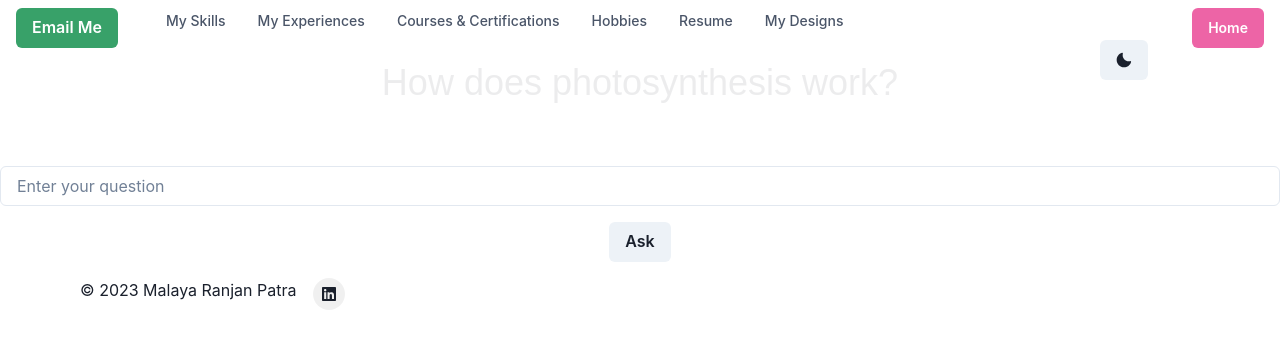
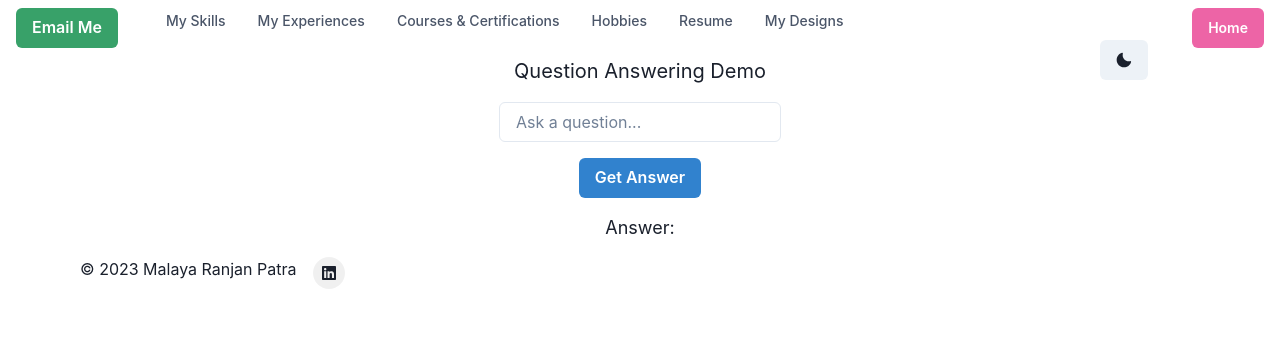
Before and after one commit to MalayaRP/my-world, a Next.js app: page /my-designs in a window 1280 px wide. Shown: the top 348 px of the page. Built offline with nearby package versions, Linux system fonts and the light colour scheme.

Commit message:
Update page.js

```diff
--- a/app/my-designs/page.js
+++ b/app/my-designs/page.js
@@ -1,89 +1,51 @@
 "use client"
-import React, { useState, useEffect } from 'react';
+import React, { useState } from 'react';
 import { VStack, Box, Button, Input, Text } from '@chakra-ui/react';
 
 export default function QuestionAnsweringApp() {
   const [question, setQuestion] = useState('');
   const [answer, setAnswer] = useState('');
 
-  const questions = [
-    "What's your name?",
-    "How does photosynthesis work?",
-    "Ask a question...",
-  ];
+  // Function to fetch the answer
+  const fetchAnswer = () => {
+    const questionsAndAnswers = {
+      'What is the capital of France?': 'Paris',
+      'Who wrote "Romeo and Juliet"?': 'William Shakespeare',
+      'What is the largest planet in our solar system?': 'Jupiter',
+      'What is the boiling point of water in Celsius?': '100°C',
+      'How many continents are there on Earth?': '7',
+    };
 
-  // Simple question-answering function (replace with your logic)
-  const getAnswer = (questionText) => {
-    // Basic question-answering logic here (e.g., hardcoded answers)
-    switch (questionText.toLowerCase()) {
-      case "what's your name?":
-        return "My name is Assistant.";
-      case 'how does photosynthesis work?':
-        return 'Photosynthesis is the process by which plants convert sunlight into energy.';
-      default:
-        return "I'm sorry, I don't know the answer to that question.";
+    const foundAnswer = questionsAndAnswers[question];
+
+    if (foundAnswer) {
+      setAnswer(foundAnswer);
+    } else {
+      setAnswer('Answer not found for this question');
     }
   };
 
-  const [introIndex, setIntroIndex] = useState(0);
-
-  useEffect(() => {
-    const intervalId = setInterval(() => {
-      setIntroIndex((prevIndex) =>
-        prevIndex === questions.length - 1 ? 0 : prevIndex + 1
-      );
-    }, 3000); // Change text every 3 seconds
-    return () => clearInterval(intervalId);
-  }, []);
-
-  const handleQuestionSubmit = () => {
-    const answerText = getAnswer(question);
-    setAnswer(answerText);
-  };
-
   return (
-    <VStack spacing="4" align="center">
-      {/* Animated Introduction */}
-      <div className="animated-text">
-        {questions[introIndex]}
-      </div>
-      <br />
-
-      {/* Text Input */}
+    <VStack spacing={4} align="center">
+      <Box>
+        <Text fontSize="xl">Question Answering Demo</Text>
+      </Box>
+      <Box>
         <Input
-        type="text"
-        placeholder="Enter your question"
+          placeholder="Ask a question..."
           value={question}
           onChange={(e) => setQuestion(e.target.value)}
         />
-
-      {/* Button to submit the question */}
-      <Button onClick={handleQuestionSubmit}>Ask</Button>
-
-      {/* Display the answer */}
-      {answer && (
+      </Box>
       <Box>
-          <Text fontWeight="bold">Answer:</Text>
+        <Button colorScheme="blue" onClick={fetchAnswer}>
+          Get Answer
+        </Button>
+      </Box>
+      <Box>
+        <Text fontSize="lg">Answer:</Text>
         <Text>{answer}</Text>
       </Box>
-      )}
-
-      <style jsx>{`
-        .animated-text {
-          font-size: 36px;
-          font-family: Arial, sans-serif;
-          animation: fade 3s infinite;
-        }
-
-        @keyframes fade {
-          0%, 100% {
-            opacity: 0;
-          }
-          50% {
-            opacity: 1;
-          }
-        }
-      `}</style>
     </VStack>
   );
 }
```
Lines whose indentation alone changed are shown as unchanged.
